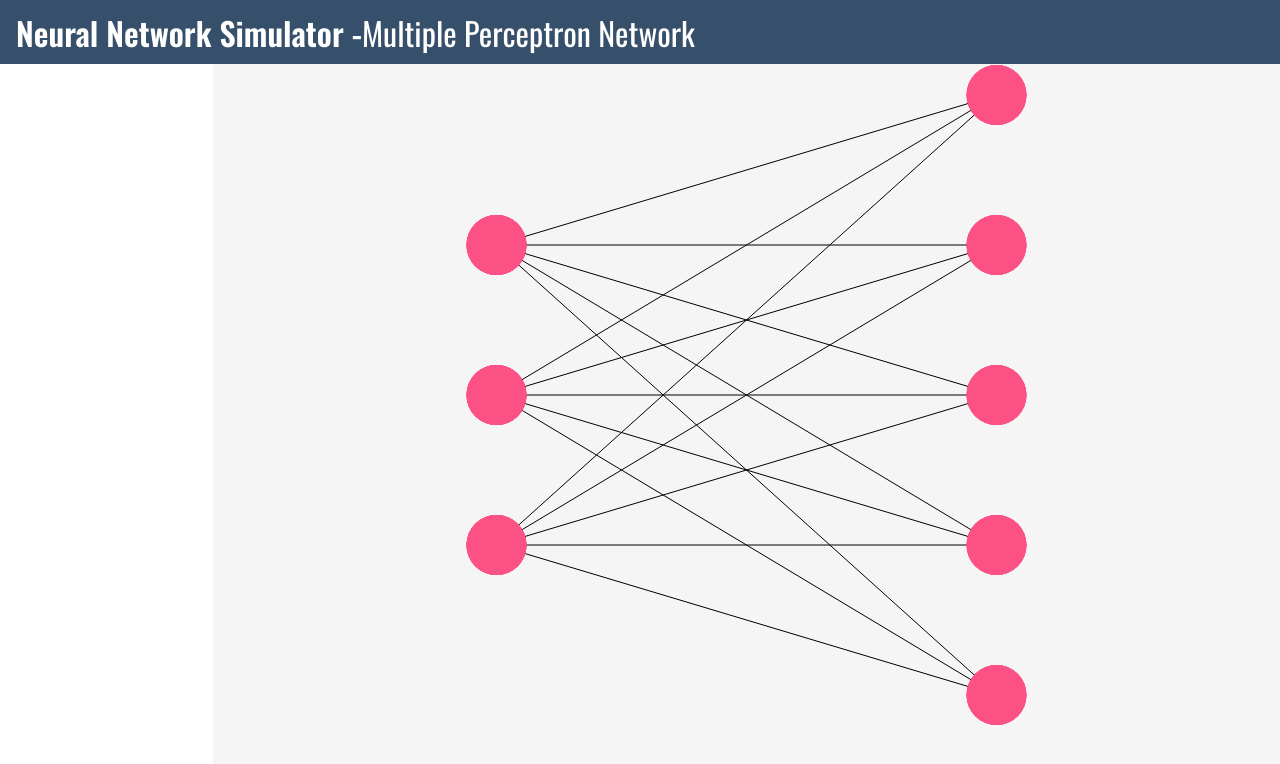
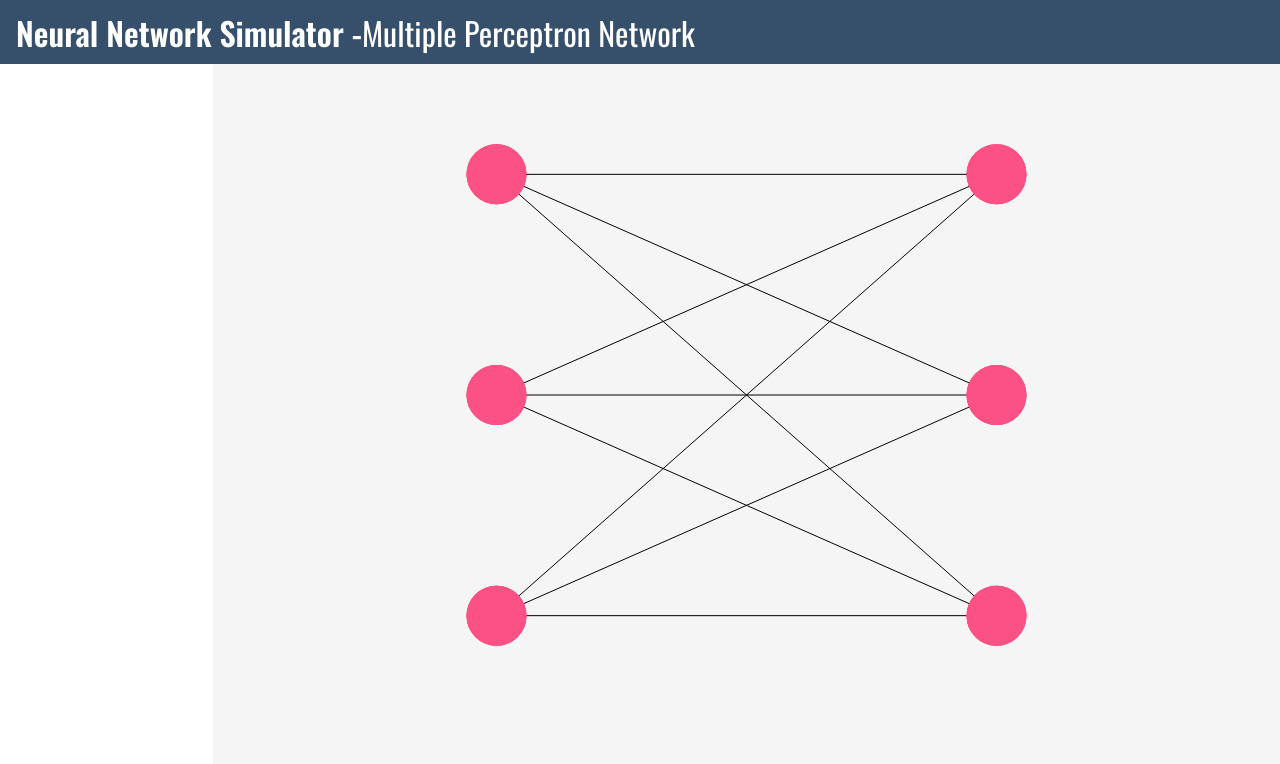
Before and after one commit to Yash-Punia/neural-net-sim, a React (Create React App) app: page / in a window 1280 px wide. Shown: the top 764 px of the page. Built offline with nearby package versions, Linux system fonts and the light colour scheme.

Commit message:
fixed nodegap issue

```diff
--- a/src/Components/PerceptronNetworkBody/index.js
+++ b/src/Components/PerceptronNetworkBody/index.js
@@ -11,22 +11,21 @@ export default function PerceptronNetworkBody() {
         ctx.stroke();
     }
 
-    const createNodes = (ctx, x1, y1, x2, y2, radius) => {
+    const createNodes = (ctx, x1, y1, name1, x2, y2, name2, radius) => {
         ctx.fillStyle = '#FC5185';
         ctx.beginPath();
+        ctx.font = "16px Arial"
         ctx.arc(x1, y1, radius, 0, 2*Math.PI)
         ctx.arc(x2, y2, radius, 0, 2*Math.PI)
         ctx.fill();
     }
 
-    const createConnections = (ctx, width, height) => {
+    const createNetwork = (ctx, width, height) => {
         let inputNodes = 3;
-        let outputNodes = 5;
+        let outputNodes = 3;
         let layerGap = 500;
-        let nodeGap = 150;
+        let nodeGap = inputNodes > outputNodes ? height / inputNodes : height / outputNodes;
         let radius = 30;
-        // let inputNodesGap = inputNodes%2 === 0 ? (inputNodes-1) * nodeGap/2 : nodeGap;
-        // let outputNodesGap = outputNodes%2 === 0 ? (outputNodes-1) * nodeGap/2 : 2 * nodeGap;
         let inputNodesGap = (inputNodes-1) * nodeGap/2;
         let outputNodesGap = (outputNodes-1) * nodeGap/2;
         for(let i=0;i<inputNodes;i++)
@@ -38,7 +37,7 @@ export default function PerceptronNetworkBody() {
                 let x2 = layerGap/2 + width/2;
                 let y2 = -nodeGap*j + outputNodesGap + height/2;
                 createLine(ctx, x1, y1, x2, y2)
-                createNodes(ctx, x1, y1, x2, y2, radius);
+                createNodes(ctx, x1, y1, 'x' + (i+1), x2, y2, 'y' + (j+1), radius);
             }
         }
     }
@@ -46,7 +45,7 @@ export default function PerceptronNetworkBody() {
     return (
         <div className="body">
             <InputLayer />
-            <Canvas draw={createConnections}/>
+            <Canvas draw={createNetwork}/>
         </div>
     )
 }
```
